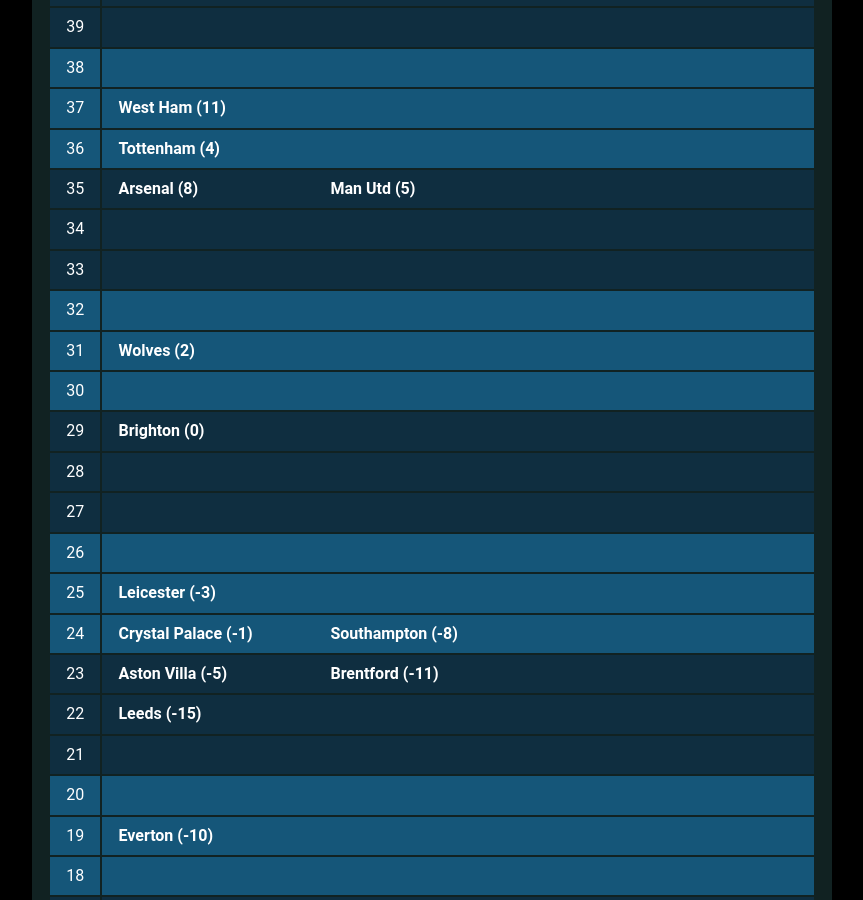
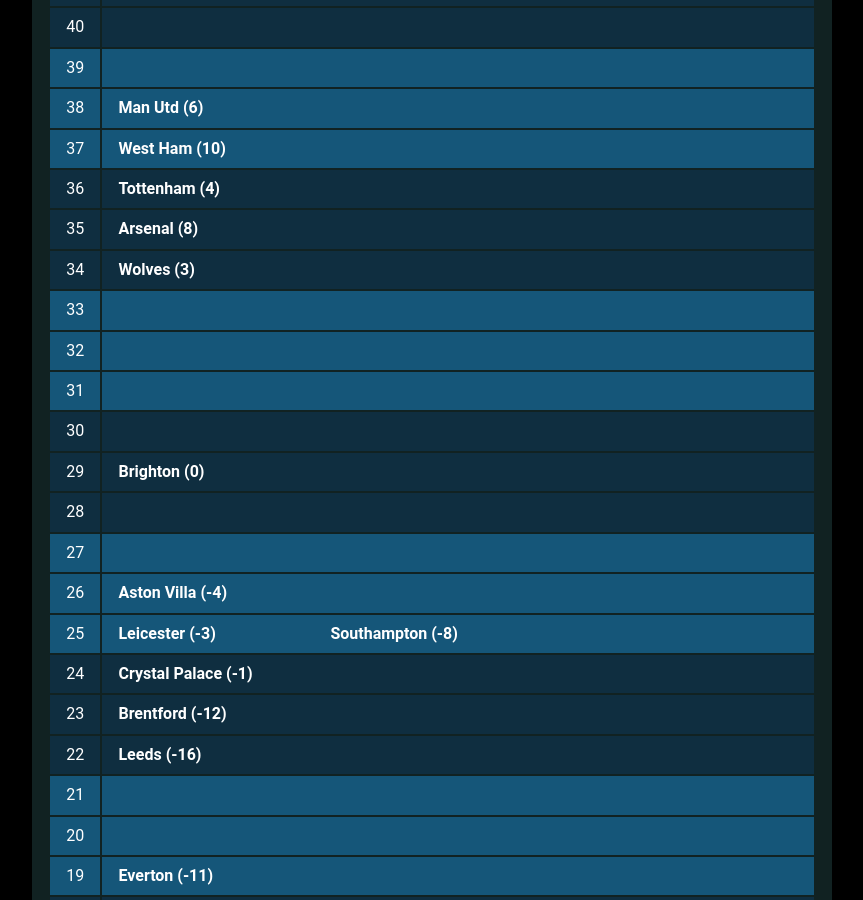
Before and after one commit to muru/muru.github.io, a Jekyll site: the page built from resources.md, in a window 1280 px wide and 900 px high, scrolled down 2164 px. Shown: the whole window, without its empty margins (208-1071 px from the left). Built offline with Jekyll 4.4.1, drawn with Linux system fonts in a browser that asks for light colours; some web fonts are replaced; some of the changed text lies outside the part shown.

Commit message:
updated cann-table: Sun 23 Jan 12:07:51 JST 2022

```diff
--- a/cann-table.html
+++ b/cann-table.html
@@ -1,9 +1,14 @@
 <table id="cann-table">
 <thead> <th> Pts </th> <th> Clubs (GD) </th> </thead>
 	<tr class="cann-row-1">
+		<td class="cann-point"> 57 </td>
+		<td class="cann-clubs">
+			<span class="club-name"> Man City (41) </span>
+		</td>
+ 	</tr>
+	<tr class="cann-row-1">
 		<td class="cann-point"> 56 </td>
 		<td class="cann-clubs">
-			<span class="club-name"> Man City (41) </span>
 		</td>
  	</tr>
 	<tr class="cann-row-1">
@@ -11,7 +16,7 @@
 		<td class="cann-clubs">
 		</td>
  	</tr>
-	<tr class="cann-row-1">
+	<tr class="cann-row-2">
 		<td class="cann-point"> 54 </td>
 		<td class="cann-clubs">
 		</td>
@@ -26,7 +31,7 @@
 		<td class="cann-clubs">
 		</td>
  	</tr>
-	<tr class="cann-row-2">
+	<tr class="cann-row-1">
 		<td class="cann-point"> 51 </td>
 		<td class="cann-clubs">
 		</td>
@@ -41,7 +46,7 @@
 		<td class="cann-clubs">
 		</td>
  	</tr>
-	<tr class="cann-row-1">
+	<tr class="cann-row-2">
 		<td class="cann-point"> 48 </td>
 		<td class="cann-clubs">
 		</td>
@@ -56,7 +61,7 @@
 		<td class="cann-clubs">
 		</td>
  	</tr>
-	<tr class="cann-row-2">
+	<tr class="cann-row-1">
 		<td class="cann-point"> 45 </td>
 		<td class="cann-clubs">
 			<span class="club-name"> Liverpool (37) </span>
@@ -73,7 +78,7 @@
 		<td class="cann-clubs">
 		</td>
  	</tr>
-	<tr class="cann-row-1">
+	<tr class="cann-row-2">
 		<td class="cann-point"> 42 </td>
 		<td class="cann-clubs">
 		</td>
@@ -88,7 +93,7 @@
 		<td class="cann-clubs">
 		</td>
  	</tr>
-	<tr class="cann-row-2">
+	<tr class="cann-row-1">
 		<td class="cann-point"> 39 </td>
 		<td class="cann-clubs">
 		</td>
@@ -96,15 +101,16 @@
 	<tr class="cann-row-1">
 		<td class="cann-point"> 38 </td>
 		<td class="cann-clubs">
+			<span class="club-name"> Man Utd (6) </span>
 		</td>
  	</tr>
 	<tr class="cann-row-1">
 		<td class="cann-point"> 37 </td>
 		<td class="cann-clubs">
-			<span class="club-name"> West Ham (11) </span>
+			<span class="club-name"> West Ham (10) </span>
 		</td>
  	</tr>
-	<tr class="cann-row-1">
+	<tr class="cann-row-2">
 		<td class="cann-point"> 36 </td>
 		<td class="cann-clubs">
 			<span class="club-name"> Tottenham (4) </span>
@@ -114,15 +120,15 @@
 		<td class="cann-point"> 35 </td>
 		<td class="cann-clubs">
 			<span class="club-name"> Arsenal (8) </span>
-			<span class="club-name"> Man Utd (5) </span>
 		</td>
  	</tr>
 	<tr class="cann-row-2">
 		<td class="cann-point"> 34 </td>
 		<td class="cann-clubs">
+			<span class="club-name"> Wolves (3) </span>
 		</td>
  	</tr>
-	<tr class="cann-row-2">
+	<tr class="cann-row-1">
 		<td class="cann-point"> 33 </td>
 		<td class="cann-clubs">
 		</td>
@@ -135,10 +141,9 @@
 	<tr class="cann-row-1">
 		<td class="cann-point"> 31 </td>
 		<td class="cann-clubs">
-			<span class="club-name"> Wolves (2) </span>
 		</td>
  	</tr>
-	<tr class="cann-row-1">
+	<tr class="cann-row-2">
 		<td class="cann-point"> 30 </td>
 		<td class="cann-clubs">
 		</td>
@@ -154,7 +159,7 @@
 		<td class="cann-clubs">
 		</td>
  	</tr>
-	<tr class="cann-row-2">
+	<tr class="cann-row-1">
 		<td class="cann-point"> 27 </td>
 		<td class="cann-clubs">
 		</td>
@@ -162,35 +167,35 @@
 	<tr class="cann-row-1">
 		<td class="cann-point"> 26 </td>
 		<td class="cann-clubs">
+			<span class="club-name"> Aston Villa (-4) </span>
 		</td>
  	</tr>
 	<tr class="cann-row-1">
 		<td class="cann-point"> 25 </td>
 		<td class="cann-clubs">
 			<span class="club-name"> Leicester (-3) </span>
+			<span class="club-name"> Southampton (-8) </span>
 		</td>
  	</tr>
-	<tr class="cann-row-1">
+	<tr class="cann-row-2">
 		<td class="cann-point"> 24 </td>
 		<td class="cann-clubs">
 			<span class="club-name"> Crystal Palace (-1) </span>
-			<span class="club-name"> Southampton (-8) </span>
 		</td>
  	</tr>
 	<tr class="cann-row-2">
 		<td class="cann-point"> 23 </td>
 		<td class="cann-clubs">
-			<span class="club-name"> Aston Villa (-5) </span>
-			<span class="club-name"> Brentford (-11) </span>
+			<span class="club-name"> Brentford (-12) </span>
 		</td>
  	</tr>
 	<tr class="cann-row-2">
 		<td class="cann-point"> 22 </td>
 		<td class="cann-clubs">
-			<span class="club-name"> Leeds (-15) </span>
+			<span class="club-name"> Leeds (-16) </span>
 		</td>
  	</tr>
-	<tr class="cann-row-2">
+	<tr class="cann-row-1">
 		<td class="cann-point"> 21 </td>
 		<td class="cann-clubs">
 		</td>
@@ -203,10 +208,10 @@
 	<tr class="cann-row-1">
 		<td class="cann-point"> 19 </td>
 		<td class="cann-clubs">
-			<span class="club-name"> Everton (-10) </span>
+			<span class="club-name"> Everton (-11) </span>
 		</td>
  	</tr>
-	<tr class="cann-row-1">
+	<tr class="cann-row-2">
 		<td class="cann-point"> 18 </td>
 		<td class="cann-clubs">
 		</td>
@@ -222,9 +227,10 @@
 			<span class="club-name"> Norwich (-32) </span>
 		</td>
  	</tr>
-	<tr class="cann-row-2">
+	<tr class="cann-row-1">
 		<td class="cann-point"> 15 </td>
 		<td class="cann-clubs">
+			<span class="club-name"> Newcastle (-22) </span>
 		</td>
  	</tr>
 	<tr class="cann-row-1">
@@ -238,10 +244,9 @@
 		<td class="cann-clubs">
 		</td>
  	</tr>
-	<tr class="cann-row-1">
+	<tr class="cann-row-2">
 		<td class="cann-point"> 12 </td>
 		<td class="cann-clubs">
-			<span class="club-name"> Newcastle (-23) </span>
 		</td>
  	</tr>
 	<tr class="cann-row-2">
@@ -251,4 +256,4 @@
 		</td>
  	</tr>
 </table>
-<span id="cann-gen-note"> Generated on  Saturday, 22 January 2022 at 15:26 JST. </span>
+<span id="cann-gen-note"> Generated on  Sunday, 23 January 2022 at 12:07 JST. </span>
```
